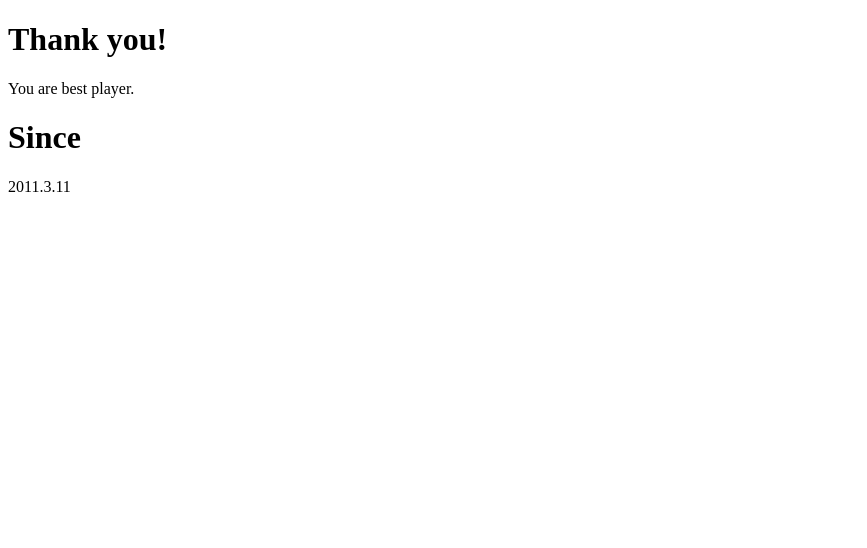
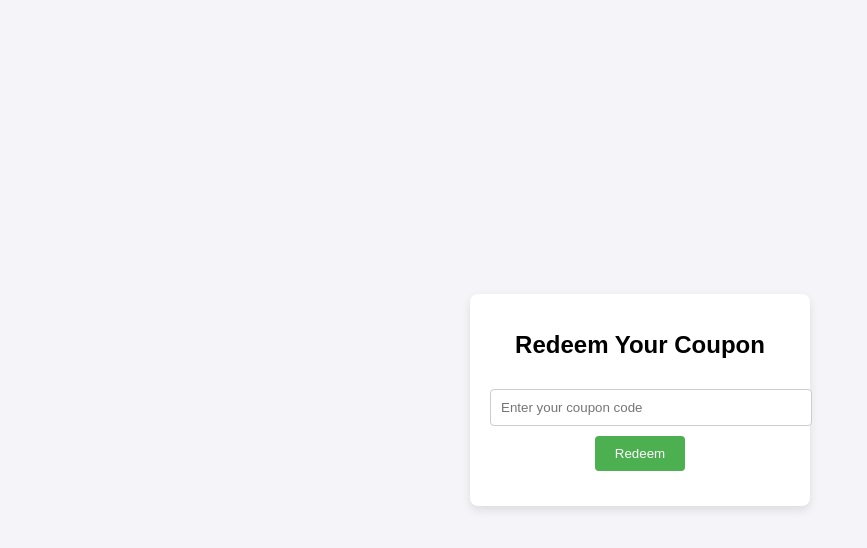
Before and after one commit to nextlapR/nextlapR.github.io, a plain HTML site: page index.html in a window 1280 px wide. Shown: the whole page, without its empty margins (0-867 px from the left). Drawn offline with Linux system fonts and the light colour scheme.

Commit message:
Update index.html

```diff
--- a/index.html
+++ b/index.html
@@ -1,14 +1,93 @@
 <!DOCTYPE html>
-<html>
+<html lang="en">
 <head>
-<title>카트라이더: 슈퍼러쉬 메모리얼</title>
+    <meta charset="UTF-8">
+    <meta name="viewport" content="width=device-width, initial-scale=1.0">
+    <title>Coupon Code Redeemer</title>
+    <link rel="stylesheet" href="styles.css">
+    <style>
+        body {
+            font-family: Arial, sans-serif;
+            margin: 0;
+            padding: 0;
+            display: flex;
+            justify-content: center;
+            align-items: center;
+            height: 100vh;
+            background-color: #f4f4f9;
+        }
+
+        .container {
+            background: white;
+            border-radius: 8px;
+            box-shadow: 0 4px 10px rgba(0, 0, 0, 0.1);
+            width: 300px;
+            padding: 20px;
+            text-align: center;
+        }
+
+        h1 {
+            font-size: 1.5rem;
+            margin-bottom: 20px;
+        }
+
+        input[type="text"] {
+            width: 100%;
+            padding: 10px;
+            margin: 10px 0;
+            border: 1px solid #ccc;
+            border-radius: 4px;
+        }
+
+        button {
+            background-color: #4CAF50;
+            color: white;
+            border: none;
+            padding: 10px 20px;
+            border-radius: 4px;
+            cursor: pointer;
+        }
+
+        button:hover {
+            background-color: #45a049;
+        }
+
+        .message {
+            margin-top: 15px;
+            font-size: 0.9rem;
+            color: #333;
+        }
+    </style>
 </head>
 <body>
+    <div class="container">
+        <h1>Redeem Your Coupon</h1>
+        <form id="coupon-form">
+            <input type="text" id="coupon-code" placeholder="Enter your coupon code" required>
+            <button type="submit">Redeem</button>
+        </form>
+        <div class="message" id="message"></div>
+    </div>
 
-<h1>Thank you!</h1>
-<p>You are best player.</p>
-<h1>Since</h1>
-<p>2011.3.11<p>
+    <script>
+        document.getElementById('coupon-form').addEventListener('submit', function(event) {
+            event.preventDefault();
 
+            const couponCode = document.getElementById('coupon-code').value;
+            const messageDiv = document.getElementById('message');
+
+            // Simple validation and response simulation
+            if (couponCode.trim() === '') {
+                messageDiv.textContent = 'Please enter a coupon code.';
+                messageDiv.style.color = 'red';
+            } else if (couponCode === 'SAVE10') {
+                messageDiv.textContent = 'Congratulations! You've redeemed 10% off!';
+                messageDiv.style.color = 'green';
+            } else {
+                messageDiv.textContent = 'Invalid coupon code. Please try again.';
+                messageDiv.style.color = 'red';
+            }
+        });
+    </script>
 </body>
 </html>
```
